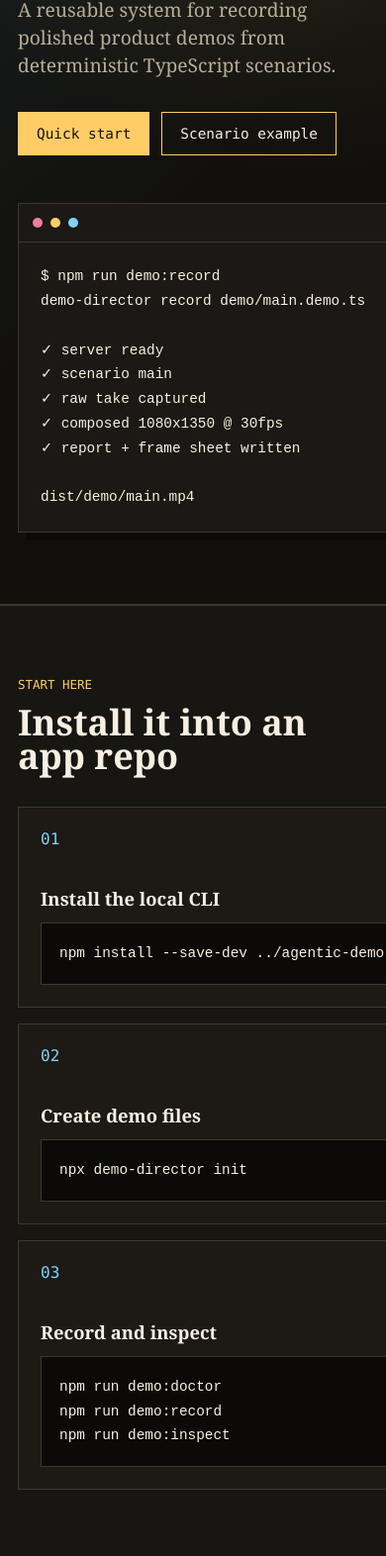
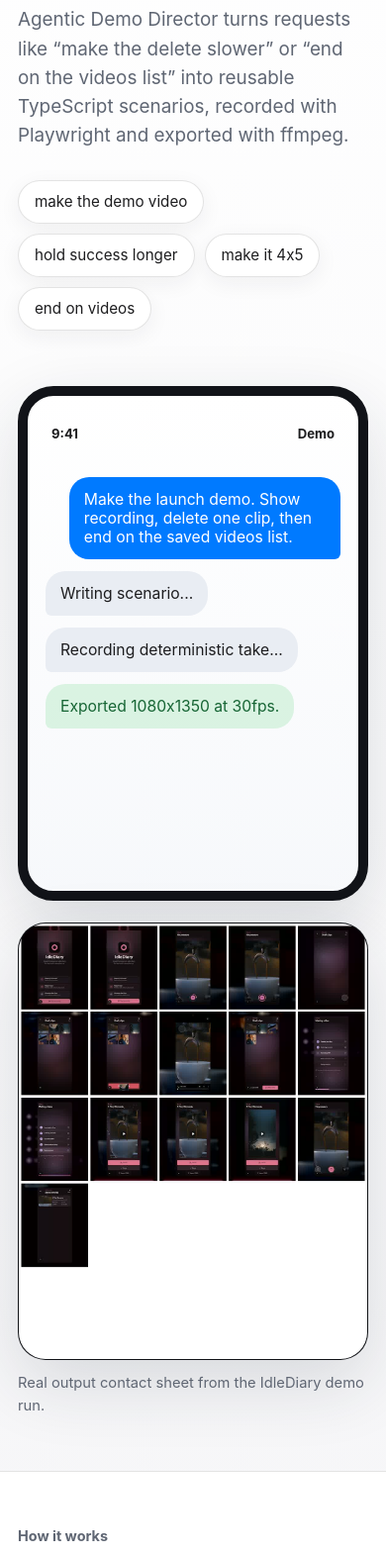
Before and after one commit to IFAKA/agentic-demo-director, a website: page index.html in a window 390 px wide. Shown: the part 241-1813 px from the top of the page at 99% size. Drawn offline with Linux system fonts and the light colour scheme.

Commit message:
docs: reposition page around natural language demos

```diff
--- a/index.html
+++ b/index.html
@@ -5,7 +5,7 @@
     <meta name="viewport" content="width=device-width, initial-scale=1" />
     <meta
       name="description"
-      content="Agentic Demo Director records deterministic app demo videos from reusable TypeScript scenarios."
+      content="Agentic Demo Director turns natural-language demo requests into deterministic Playwright and ffmpeg product videos."
     />
     <title>Agentic Demo Director</title>
     <link rel="stylesheet" href="./styles.css" />
@@ -13,127 +13,128 @@
   <body>
     <main>
       <section class="hero">
-        <div class="hero__copy">
-          <p class="eyebrow">Local CLI + Playwright + ffmpeg</p>
-          <h1>Agentic Demo Director</h1>
+        <div class="hero-copy">
+          <p class="eyebrow">Natural language in. Demo video out.</p>
+          <h1>Ask an agent to make the demo video.</h1>
           <p class="lede">
-            A reusable system for recording polished product demos from deterministic TypeScript scenarios.
+            Agentic Demo Director turns requests like “make the delete slower” or “end on the videos list” into reusable
+            TypeScript scenarios, recorded with Playwright and exported with ffmpeg.
           </p>
-          <div class="hero__actions" aria-label="Primary setup commands">
-            <a href="#quick-start">Quick start</a>
-            <a href="#scenario">Scenario example</a>
+          <div class="prompt-strip" aria-label="Example natural language demo requests">
+            <span>make the demo video</span>
+            <span>hold success longer</span>
+            <span>make it 4x5</span>
+            <span>end on videos</span>
           </div>
         </div>
-        <div class="terminal" aria-label="Demo Director command output">
-          <div class="terminal__bar">
-            <span></span><span></span><span></span>
+
+        <div class="device-stage" aria-label="Demo generation preview">
+          <div class="phone">
+            <div class="phone-status">
+              <span>9:41</span>
+              <span>Demo</span>
+            </div>
+            <div class="chat">
+              <p class="bubble user">Make the launch demo. Show recording, delete one clip, then end on the saved videos list.</p>
+              <p class="bubble agent">Writing scenario...</p>
+              <p class="bubble agent">Recording deterministic take...</p>
+              <p class="bubble done">Exported 1080x1350 at 30fps.</p>
+            </div>
           </div>
-          <pre><code>$ npm run demo:record
-demo-director record demo/main.demo.ts
-
-✓ server ready
-✓ scenario main
-✓ raw take captured
-✓ composed 1080x1350 @ 30fps
-✓ report + frame sheet written
-
-dist/demo/main.mp4</code></pre>
+          <figure class="frames">
+            <img src="./assets/idlediary-demo-frames.jpg" alt="Contact sheet from a generated IdleDiary demo video" />
+            <figcaption>Real output contact sheet from the IdleDiary demo run.</figcaption>
+          </figure>
         </div>
       </section>
 
-      <section class="band" id="quick-start">
-        <div class="section-heading">
-          <p class="eyebrow">Start here</p>
-          <h2>Install it into an app repo</h2>
+      <section class="pipeline" id="how-it-works" aria-labelledby="how-title">
+        <div class="section-title">
+          <p class="eyebrow">How it works</p>
+          <h2 id="how-title">The agent changes the recipe. The recorder does the exact same thing every time.</h2>
         </div>
-        <div class="steps">
+        <div class="pipeline-grid">
           <article>
-            <span>01</span>
-            <h3>Install the local CLI</h3>
-            <pre><code>npm install --save-dev ../agentic-demo-director/packages/cli</code></pre>
+            <span>1</span>
+            <h3>Say what should change</h3>
+            <p>Use normal language: “slow down the delete,” “show the success state longer,” or “make it 4x5.”</p>
           </article>
           <article>
-            <span>02</span>
-            <h3>Create demo files</h3>
-            <pre><code>npx demo-director init</code></pre>
+            <span>2</span>
+            <h3>Scenario gets edited</h3>
+            <p>The agent updates a typed `.demo.ts` file instead of manually piloting the browser every run.</p>
           </article>
           <article>
-            <span>03</span>
-            <h3>Record and inspect</h3>
-            <pre><code>npm run demo:doctor
-npm run demo:record
-npm run demo:inspect</code></pre>
+            <span>3</span>
+            <h3>Playwright records it</h3>
+            <p>A fresh browser context runs stable selectors, assertions, app hooks, and visible tap or drag gestures.</p>
+          </article>
+          <article>
+            <span>4</span>
+            <h3>ffmpeg exports proof</h3>
+            <p>The final MP4, frame sheet, and JSON report are generated and validated before the run is done.</p>
           </article>
         </div>
       </section>
 
-      <section class="grid-section">
-        <div>
-          <p class="eyebrow">What happens</p>
-          <h2>The agent edits recipes. The recorder executes them.</h2>
+      <section class="split" id="quick-start">
+        <div class="section-title">
+          <p class="eyebrow">Setup</p>
+          <h2>Install it once, then ask for demos in plain English.</h2>
+          <p>
+            The first integration adds scripts and a reusable scenario. Future requests usually become small timing,
+            route, selector, or format edits.
+          </p>
         </div>
-        <div class="feature-grid">
-          <article>
-            <h3>Typed scenarios</h3>
-            <p>Reusable `.demo.ts` files describe routes, viewport, timing, assertions, and final video format.</p>
-          </article>
-          <article>
-            <h3>Visible gestures</h3>
-            <p>Tap ripples and drag trails are injected by the recorder, so every app gets the same polished touch language.</p>
-          </article>
-          <article>
-            <h3>Deterministic browser</h3>
-            <p>Each run uses a fresh Playwright context with fixed viewport, locale, timezone, color scheme, and storage.</p>
-          </article>
-          <article>
-            <h3>Validated exports</h3>
-            <p>ffprobe checks dimensions, frame rate, duration, codec, and audio before the run is considered complete.</p>
-          </article>
-        </div>
+        <pre><code>npm install --save-dev ../agentic-demo-director/packages/cli
+npx demo-director init
+
+npm run demo:doctor
+npm run demo:record
+npm run demo:inspect</code></pre>
       </section>
 
-      <section class="band" id="scenario">
-        <div class="section-heading">
+      <section class="scenario" id="scenario">
+        <div class="section-title">
           <p class="eyebrow">Scenario</p>
-          <h2>A minimal walkthrough recipe</h2>
+          <h2>A demo request becomes code the team can keep.</h2>
         </div>
-        <pre class="code-block"><code>import { defineDemo } from "@faka/demo-director";
+        <pre><code>import { defineDemo } from "@faka/demo-director";
 
 export default defineDemo({
   name: "main",
-  startUrl: "/demo/main?demo=1",
+  startUrl: "/demo/launch?scene=intro",
   output: "dist/demo/main.mp4",
-  server: {
-    command: "npm run dev",
-    url: "http://127.0.0.1:3000",
-  },
   format: {
     width: 1080,
     height: 1350,
     fps: 30,
-    duration: { min: 20, max: 40 },
+    duration: { min: 28, max: 40 },
     crop: "social-4x5",
     cursor: "hidden",
   },
   steps: async ({ page, gesture, expect }) => {
-    await expect(page.getByRole("heading", { name: "Home" })).toBeVisible();
-    await gesture.tap(page.getByRole("button", { name: "Start" }));
-    await expect(page.getByText("Success")).toBeVisible();
-    await gesture.wait(1500);
+    await gesture.tap(page.getByRole("button", { name: "Start recording" }));
+    await gesture.drag({
+      from: page.locator("[data-clip-id] button").nth(1),
+      to: page.getByTestId("review-action-bar"),
+      durationMs: 950,
+    });
+    await expect(page.getByRole("heading", { name: "4 Tiny Moments" })).toBeVisible();
   },
 });</code></pre>
       </section>
 
-      <section class="grid-section">
-        <div>
-          <p class="eyebrow">Outputs</p>
-          <h2>Every run leaves evidence</h2>
+      <section class="outputs" aria-labelledby="outputs-title">
+        <div class="section-title">
+          <p class="eyebrow">Validation</p>
+          <h2 id="outputs-title">The agent cannot just say “done.” It has to produce artifacts.</h2>
         </div>
         <div class="output-list">
-          <p><strong>dist/demo/main.mp4</strong><span>Final H.264 social video</span></p>
-          <p><strong>dist/demo/main.frames.jpg</strong><span>Contact sheet for visual inspection</span></p>
-          <p><strong>dist/demo/main.report.json</strong><span>Dimensions, fps, duration, codec, audio, timings</span></p>
-          <p><strong>dist/demo/takes/</strong><span>Raw browser takes for debugging</span></p>
+          <p><strong>main.mp4</strong><span>Final H.264 demo video.</span></p>
+          <p><strong>main.frames.jpg</strong><span>Contact sheet for visual review.</span></p>
+          <p><strong>main.report.json</strong><span>Duration, fps, dimensions, codec, audio, and timings.</span></p>
+          <p><strong>takes/</strong><span>Raw browser captures for debugging broken runs.</span></p>
         </div>
       </section>
     </main>
--- a/styles.css
+++ b/styles.css
@@ -1,16 +1,17 @@
 :root {
-  color-scheme: dark;
-  --bg: #11100d;
-  --panel: #1d1a16;
-  --panel-2: #28231d;
-  --ink: #f6efe2;
-  --muted: #b9ad9a;
-  --line: #3f372d;
-  --accent: #ffcc66;
-  --accent-2: #7dd3fc;
-  --rose: #ef7d98;
-  font-family:
-    ui-serif, Georgia, Cambria, "Times New Roman", Times, serif;
+  color-scheme: light;
+  --bg: #f5f5f7;
+  --surface: rgba(255, 255, 255, 0.78);
+  --surface-strong: #ffffff;
+  --ink: #1d1d1f;
+  --secondary: #5f6673;
+  --tertiary: #8d95a3;
+  --line: rgba(29, 29, 31, 0.12);
+  --blue: #007aff;
+  --green: #34c759;
+  --pink: #ff2d55;
+  --shadow: 0 24px 70px rgba(30, 41, 59, 0.14);
+  font-family: -apple-system, BlinkMacSystemFont, "SF Pro Text", "Segoe UI", sans-serif;
 }
 
 * {
@@ -24,9 +25,7 @@ html {
 body {
   margin: 0;
   background:
-    linear-gradient(135deg, rgba(125, 211, 252, 0.08), transparent 28rem),
-    radial-gradient(circle at 80% 0%, rgba(255, 204, 102, 0.12), transparent 26rem),
-    var(--bg);
+    linear-gradient(180deg, #ffffff 0%, var(--bg) 38%, #ffffff 100%);
   color: var(--ink);
 }
 
@@ -35,30 +34,30 @@ main {
 }
 
 .hero,
-.band,
-.grid-section {
-  padding: 72px max(24px, calc((100vw - 1120px) / 2));
+.pipeline,
+.split,
+.scenario,
+.outputs {
+  padding: 76px max(20px, calc((100vw - 1160px) / 2));
 }
 
 .hero {
-  min-height: 92vh;
+  min-height: 94vh;
   display: grid;
-  grid-template-columns: minmax(0, 0.95fr) minmax(320px, 0.78fr);
-  gap: 48px;
+  grid-template-columns: minmax(0, 0.92fr) minmax(340px, 0.88fr);
+  gap: 56px;
   align-items: center;
-  border-bottom: 1px solid var(--line);
 }
 
-.hero__copy {
-  max-width: 720px;
+.hero-copy {
+  max-width: 680px;
 }
 
 .eyebrow {
-  margin: 0 0 14px;
-  color: var(--accent);
-  font-family: ui-monospace, SFMono-Regular, Menlo, Monaco, Consolas, monospace;
-  font-size: 0.78rem;
-  text-transform: uppercase;
+  margin: 0 0 12px;
+  color: var(--blue);
+  font-size: 0.9rem;
+  font-weight: 700;
   letter-spacing: 0;
 }
 
@@ -71,205 +70,273 @@ p {
 
 h1 {
   margin-bottom: 22px;
-  max-width: 780px;
-  font-size: clamp(4rem, 10vw, 9.5rem);
-  line-height: 0.82;
+  font-size: clamp(3.4rem, 8.5vw, 7.7rem);
+  line-height: 0.92;
   letter-spacing: 0;
 }
 
 h2 {
-  margin-bottom: 18px;
-  font-size: clamp(2.25rem, 4vw, 4.4rem);
-  line-height: 0.95;
+  margin-bottom: 16px;
+  font-size: clamp(2rem, 4vw, 4rem);
+  line-height: 1.02;
   letter-spacing: 0;
 }
 
 h3 {
-  margin-bottom: 12px;
-  font-size: 1.15rem;
+  margin-bottom: 10px;
+  font-size: 1.08rem;
+  line-height: 1.25;
+}
+
+.lede,
+.section-title p,
+.pipeline-grid p,
+.output-list span,
+figcaption {
+  color: var(--secondary);
+  line-height: 1.55;
 }
 
 .lede {
-  max-width: 620px;
-  color: var(--muted);
-  font-size: clamp(1.2rem, 2vw, 1.6rem);
-  line-height: 1.45;
+  max-width: 610px;
+  font-size: clamp(1.18rem, 2vw, 1.45rem);
 }
 
-.hero__actions {
+.prompt-strip {
   display: flex;
   flex-wrap: wrap;
-  gap: 12px;
-  margin-top: 34px;
+  gap: 10px;
+  margin-top: 30px;
 }
 
-.hero__actions a {
+.prompt-strip span {
+  min-height: 44px;
   display: inline-flex;
   align-items: center;
-  min-height: 44px;
-  padding: 0 18px;
-  border: 1px solid var(--accent);
+  border: 1px solid var(--line);
+  border-radius: 999px;
+  padding: 0 16px;
+  background: var(--surface-strong);
   color: var(--ink);
-  text-decoration: none;
-  font-family: ui-monospace, SFMono-Regular, Menlo, Monaco, Consolas, monospace;
-  font-size: 0.9rem;
+  font-size: 0.95rem;
+  box-shadow: 0 6px 22px rgba(30, 41, 59, 0.06);
 }
 
-.hero__actions a:first-child {
-  background: var(--accent);
-  color: #17120a;
+.device-stage {
+  display: grid;
+  grid-template-columns: minmax(220px, 0.68fr) minmax(260px, 0.82fr);
+  gap: 22px;
+  align-items: center;
 }
 
-.terminal {
-  border: 1px solid var(--line);
-  background: rgba(29, 26, 22, 0.92);
-  box-shadow: 18px 18px 0 rgba(0, 0, 0, 0.28);
+.phone {
+  min-height: 610px;
+  border: 10px solid #111318;
+  border-radius: 44px;
+  background:
+    linear-gradient(180deg, rgba(255, 255, 255, 0.94), rgba(246, 248, 251, 0.94)),
+    var(--surface-strong);
+  box-shadow: var(--shadow);
+  overflow: hidden;
 }
 
-.terminal__bar {
+.phone-status {
+  min-height: 58px;
   display: flex;
-  gap: 8px;
-  padding: 14px;
-  border-bottom: 1px solid var(--line);
+  align-items: end;
+  justify-content: space-between;
+  padding: 0 24px 12px;
+  font-size: 0.82rem;
+  font-weight: 700;
 }
 
-.terminal__bar span {
-  width: 10px;
-  height: 10px;
-  border-radius: 999px;
-  background: var(--rose);
+.chat {
+  display: grid;
+  gap: 12px;
+  padding: 24px 18px 30px;
 }
 
-.terminal__bar span:nth-child(2) {
-  background: var(--accent);
+.bubble {
+  margin: 0;
+  max-width: 92%;
+  padding: 13px 15px;
+  border-radius: 20px;
+  font-size: 0.98rem;
 }
 
-.terminal__bar span:nth-child(3) {
-  background: var(--accent-2);
+.bubble.user {
+  justify-self: end;
+  background: var(--blue);
+  color: #ffffff;
+  border-bottom-right-radius: 6px;
+}
+
+.bubble.agent,
+.bubble.done {
+  justify-self: start;
+  background: #e9edf3;
+  color: var(--ink);
+  border-bottom-left-radius: 6px;
+}
+
+.bubble.done {
+  background: rgba(52, 199, 89, 0.16);
+  color: #166534;
+}
+
+.frames {
+  margin: 0;
+}
+
+.frames img {
+  width: 100%;
+  display: block;
+  aspect-ratio: 4 / 5;
+  object-fit: cover;
+  object-position: top left;
+  border-radius: 28px;
+  border: 1px solid var(--line);
+  background: #111318;
+  box-shadow: var(--shadow);
+}
+
+figcaption {
+  margin-top: 12px;
+  font-size: 0.92rem;
+}
+
+.section-title {
+  max-width: 760px;
+  margin-bottom: 30px;
+}
+
+.pipeline {
+  background: #ffffff;
+  border-block: 1px solid var(--line);
+}
+
+.pipeline-grid {
+  display: grid;
+  grid-template-columns: repeat(4, minmax(0, 1fr));
+  gap: 14px;
+}
+
+.pipeline-grid article {
+  min-height: 236px;
+  padding: 22px;
+  border: 1px solid var(--line);
+  border-radius: 24px;
+  background: var(--surface-strong);
+  box-shadow: 0 12px 34px rgba(30, 41, 59, 0.07);
+}
+
+.pipeline-grid span {
+  width: 34px;
+  height: 34px;
+  display: inline-flex;
+  align-items: center;
+  justify-content: center;
+  margin-bottom: 34px;
+  border-radius: 50%;
+  background: var(--ink);
+  color: #ffffff;
+  font-weight: 700;
+}
+
+.split {
+  display: grid;
+  grid-template-columns: minmax(260px, 0.78fr) minmax(320px, 0.9fr);
+  gap: 46px;
+  align-items: start;
 }
 
 pre {
   margin: 0;
   overflow-x: auto;
-  color: #f9f1df;
-  font-family: ui-monospace, SFMono-Regular, Menlo, Monaco, Consolas, monospace;
+  border: 1px solid var(--line);
+  border-radius: 24px;
+  background: #111318;
+  color: #f8fafc;
+  padding: 22px;
+  font-family: "SF Mono", ui-monospace, SFMono-Regular, Menlo, Consolas, monospace;
   font-size: 0.9rem;
   line-height: 1.65;
 }
 
-.terminal pre {
-  padding: 22px;
-}
-
-.band {
-  background: #181612;
+.scenario {
+  background: #f0f3f8;
   border-block: 1px solid var(--line);
 }
 
-.section-heading {
-  max-width: 780px;
-  margin-bottom: 34px;
+.scenario pre {
+  max-width: 960px;
 }
 
-.steps {
+.outputs {
   display: grid;
-  grid-template-columns: repeat(3, minmax(0, 1fr));
-  gap: 16px;
-}
-
-.steps article,
-.feature-grid article {
-  border: 1px solid var(--line);
-  background: var(--panel);
-  padding: 22px;
-}
-
-.steps span {
-  display: block;
-  margin-bottom: 38px;
-  color: var(--accent-2);
-  font-family: ui-monospace, SFMono-Regular, Menlo, Monaco, Consolas, monospace;
-}
-
-.steps pre,
-.code-block {
-  padding: 18px;
-  background: #0b0a08;
-  border: 1px solid var(--line);
-}
-
-.grid-section {
-  display: grid;
-  grid-template-columns: minmax(220px, 0.55fr) minmax(0, 1fr);
-  gap: 48px;
+  grid-template-columns: minmax(260px, 0.75fr) minmax(320px, 0.95fr);
+  gap: 46px;
   align-items: start;
-}
-
-.feature-grid {
-  display: grid;
-  grid-template-columns: repeat(2, minmax(0, 1fr));
-  gap: 16px;
-}
-
-.feature-grid p,
-.output-list span {
-  color: var(--muted);
-  line-height: 1.6;
 }
 
 .output-list {
   display: grid;
-  gap: 12px;
+  gap: 10px;
 }
 
 .output-list p {
   display: grid;
-  grid-template-columns: minmax(220px, 0.5fr) minmax(0, 1fr);
-  gap: 18px;
+  grid-template-columns: minmax(170px, 0.45fr) minmax(0, 1fr);
+  gap: 16px;
   margin: 0;
   padding: 18px 0;
   border-bottom: 1px solid var(--line);
 }
 
 .output-list strong {
-  font-family: ui-monospace, SFMono-Regular, Menlo, Monaco, Consolas, monospace;
-  color: var(--accent);
-  font-weight: 500;
+  color: var(--pink);
+  font-family: "SF Mono", ui-monospace, SFMono-Regular, Menlo, Consolas, monospace;
+  font-size: 0.95rem;
 }
 
-@media (max-width: 860px) {
+@media (max-width: 980px) {
   .hero,
-  .grid-section {
+  .split,
+  .outputs {
     grid-template-columns: 1fr;
   }
 
   .hero {
     min-height: auto;
-    padding-top: 52px;
+    padding-top: 54px;
   }
 
-  .steps,
-  .feature-grid {
+  .pipeline-grid {
+    grid-template-columns: repeat(2, minmax(0, 1fr));
+  }
+}
+
+@media (max-width: 720px) {
+  .hero,
+  .pipeline,
+  .split,
+  .scenario,
+  .outputs {
+    padding: 54px 18px;
+  }
+
+  .device-stage,
+  .pipeline-grid,
+  .output-list p {
     grid-template-columns: 1fr;
   }
 
-  .output-list p {
-    grid-template-columns: 1fr;
-  }
-}
-
-@media (max-width: 520px) {
-  .hero,
-  .band,
-  .grid-section {
-    padding-inline: 18px;
+  .phone {
+    min-height: 520px;
+    border-radius: 36px;
   }
 
   h1 {
-    font-size: 3.4rem;
-  }
-
-  .terminal {
-    box-shadow: 8px 8px 0 rgba(0, 0, 0, 0.28);
+    font-size: 3.2rem;
   }
 }
```
Also changed, not shown: README.md, assets/idlediary-demo-frames.jpg (added).
